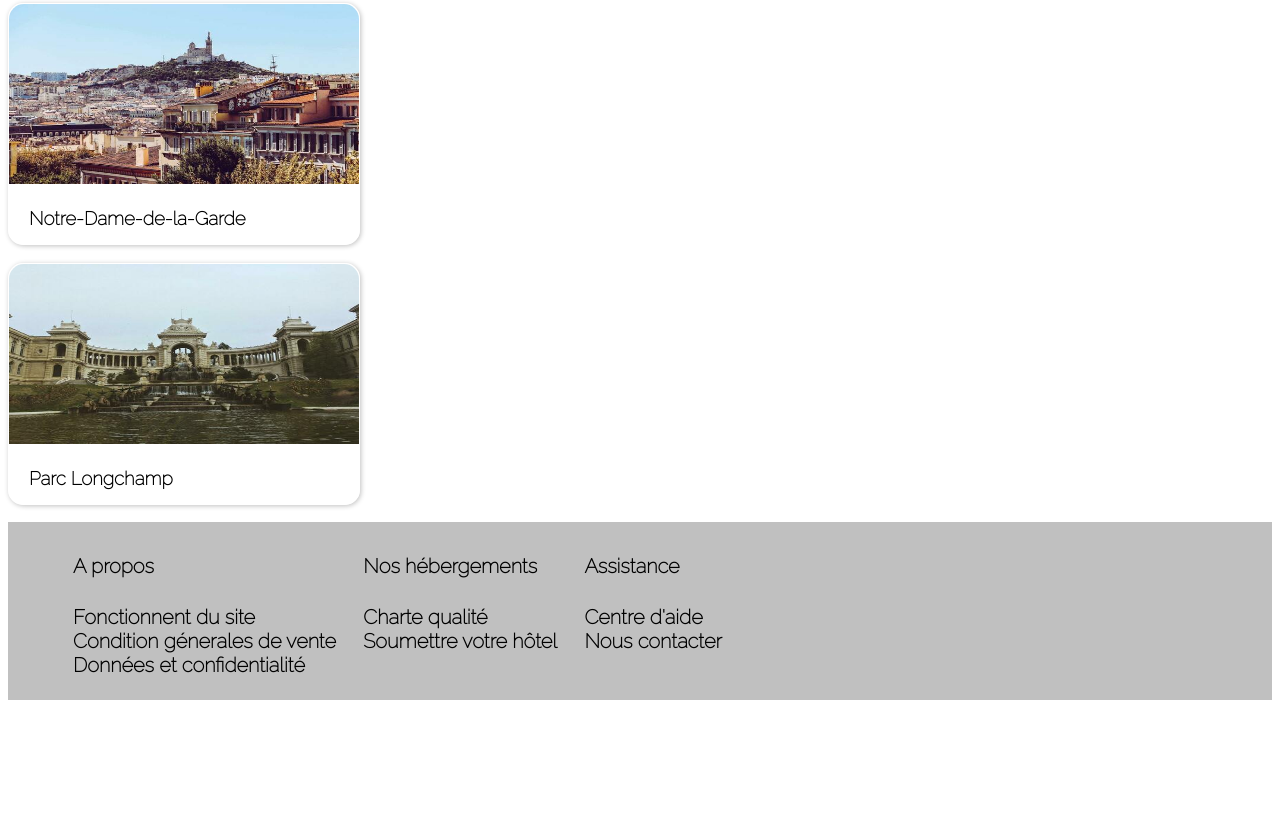
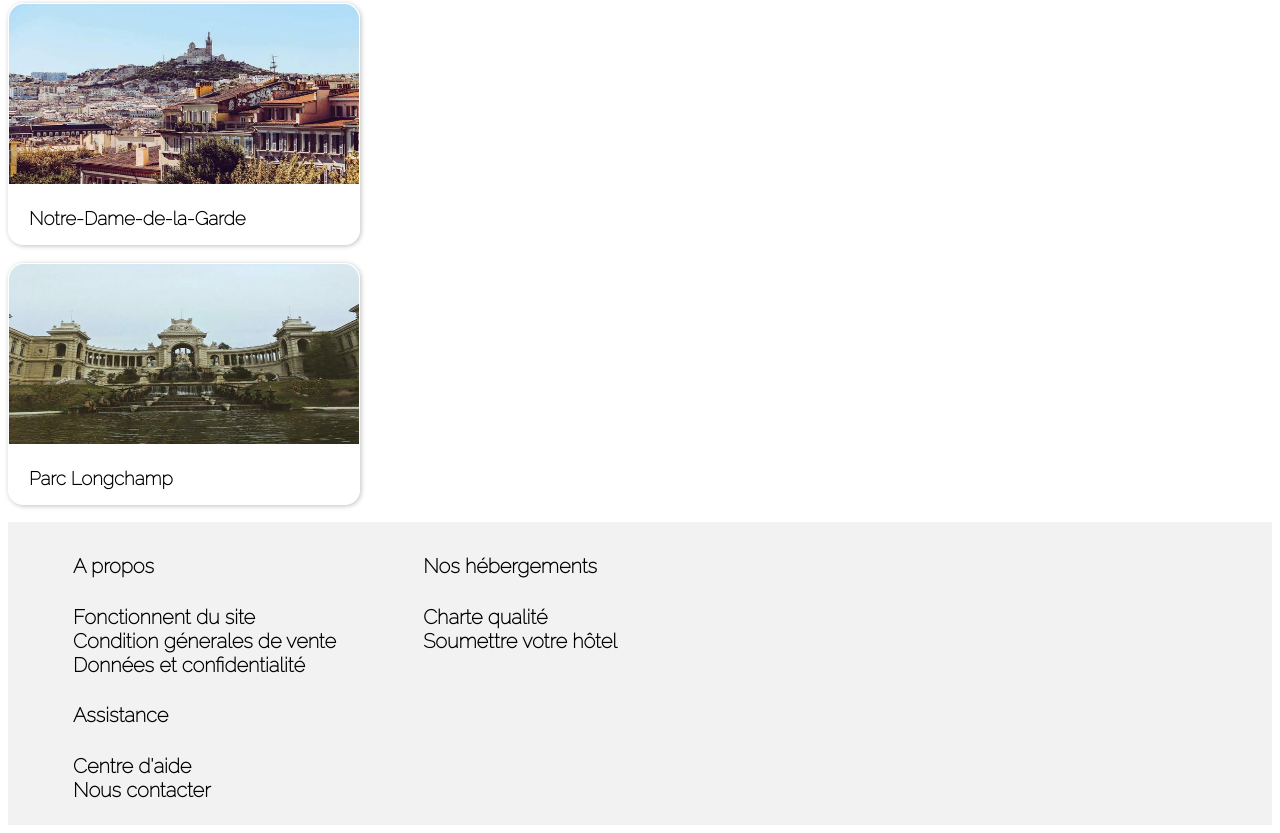
Before and after one commit to Aissabrian/Reservia, a plain HTML site: page index.html in a window 1280 px wide. Shown: the part 2156-2989 px from the top of the page. Before the commit the page ends 2864 px from the top, so only its background shows below. Drawn offline with Linux system fonts and the light colour scheme.

Commit message:
Mise à jour footer

```diff
--- a/reservia.css
+++ b/reservia.css
@@ -352,9 +352,9 @@ a{
     display: flex;
     flex-wrap: wrap;
     justify-content: space-between;
-    background-color: silver;
+    background-color: #F2F2F2;
     font-size: 20px;
-    padding: 5px 550px 23px 65px;
+    padding: 5px 655px 23px 65px;
     font-weight: bold;
 }
 
```
